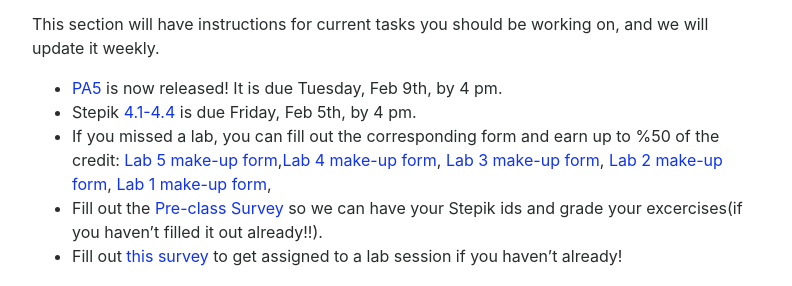
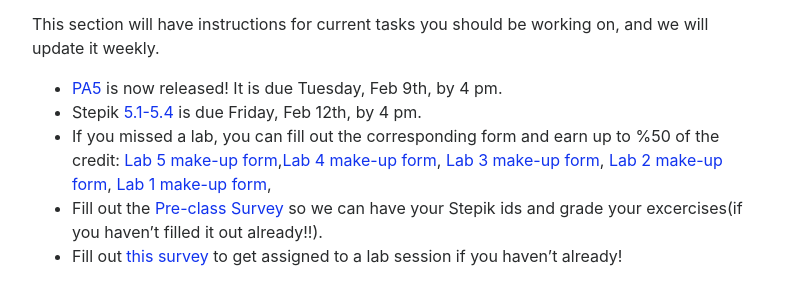
Before and after one commit to ucsd-cse8a-w21/ucsd-cse8a-w21.github.io, a Jekyll site: the page built from index.md, in a window 1280 px wide and 900 px high, scrolled down 707 px. Shown: the part 158-444 px from the top of the window, without its empty margins (243-1035 px from the left). Built offline with Jekyll 4.4.1, drawn with Linux system fonts in a browser that asks for light colours; nearby versions of some CDN libraries.

Commit message:
Update index.md

```diff
--- a/index.md
+++ b/index.md
@@ -29,7 +29,7 @@ This section will have instructions for current tasks you should be working
 on, and we will update it weekly.
 
 - [PA5](https://docs.google.com/document/d/1W1yW5yE8AEKlTHvoFQ3MYsjA_ZePP5jCeHwGC10SDK0/edit?usp=sharing) is now released! It is due Tuesday, Feb 9th, by 4 pm.
-- Stepik [4.1-4.4](https://stepik.org/lesson/467754/step/1?unit=458573) is due Friday, Feb 5th, by 4 pm.
+- Stepik [5.1-5.4](https://stepik.org/lesson/467762/step/1?unit=458581) is due Friday, Feb 12th, by 4 pm.
 - If you missed a lab, you can fill out the corresponding form and earn up to %50 of the credit: [Lab 5 make-up form](https://forms.gle/14defd6iyCd5kM2i6),[Lab 4 make-up form](https://forms.gle/6GvsRUKZAqs8x8Pr7), [Lab 3 make-up form](https://docs.google.com/forms/d/e/1FAIpQLSd34OGESkTY_MG_50luXb9NF_11-Cr94hGmgM-R-ple6NTtFg/viewform), [Lab 2 make-up form](https://forms.gle/q1s1Dr1KMe3RY77LA), [Lab 1 make-up form](https://forms.gle/QybphWqaceBJUVQR9),
 - Fill out the [Pre-class Survey](https://forms.gle/fu7V8UxvKEH3i6ef7) so we can have your Stepik ids and grade your excercises(if you haven't filled it out already!!).
 - Fill out [this
```
